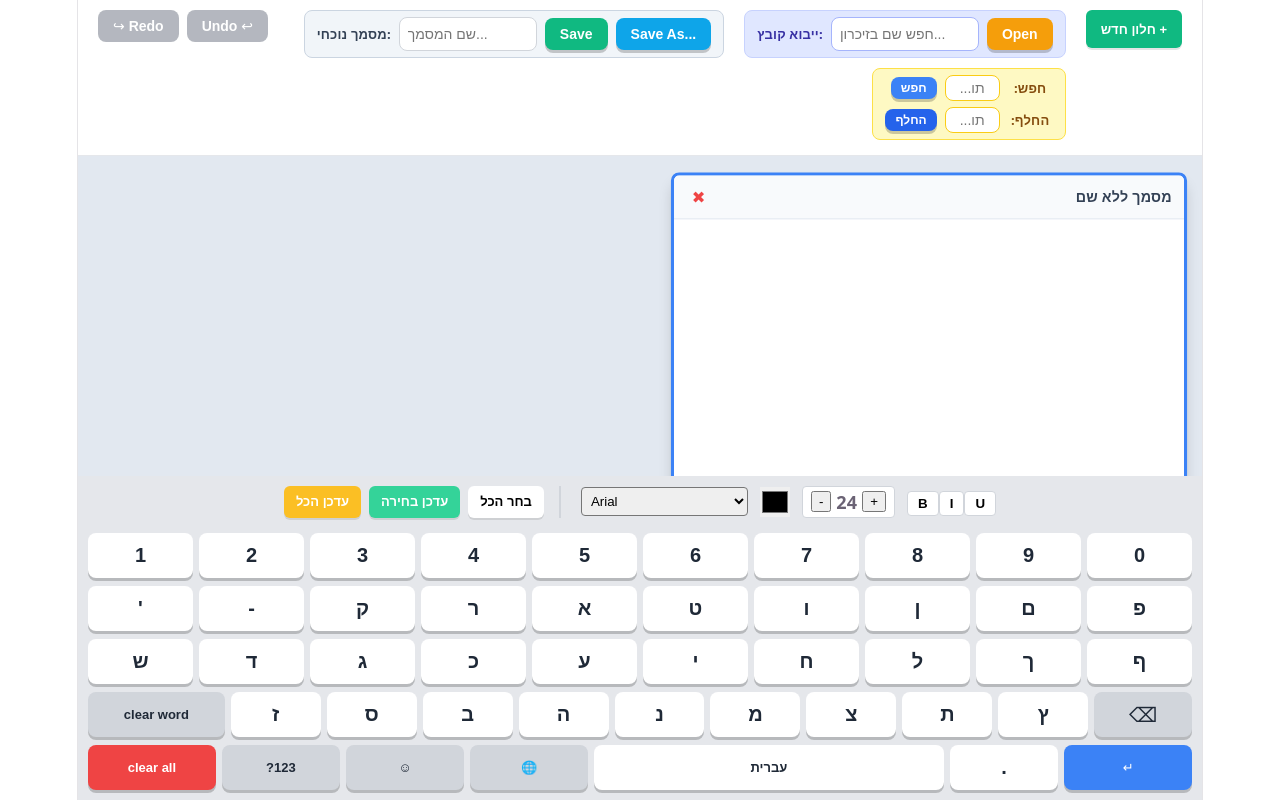
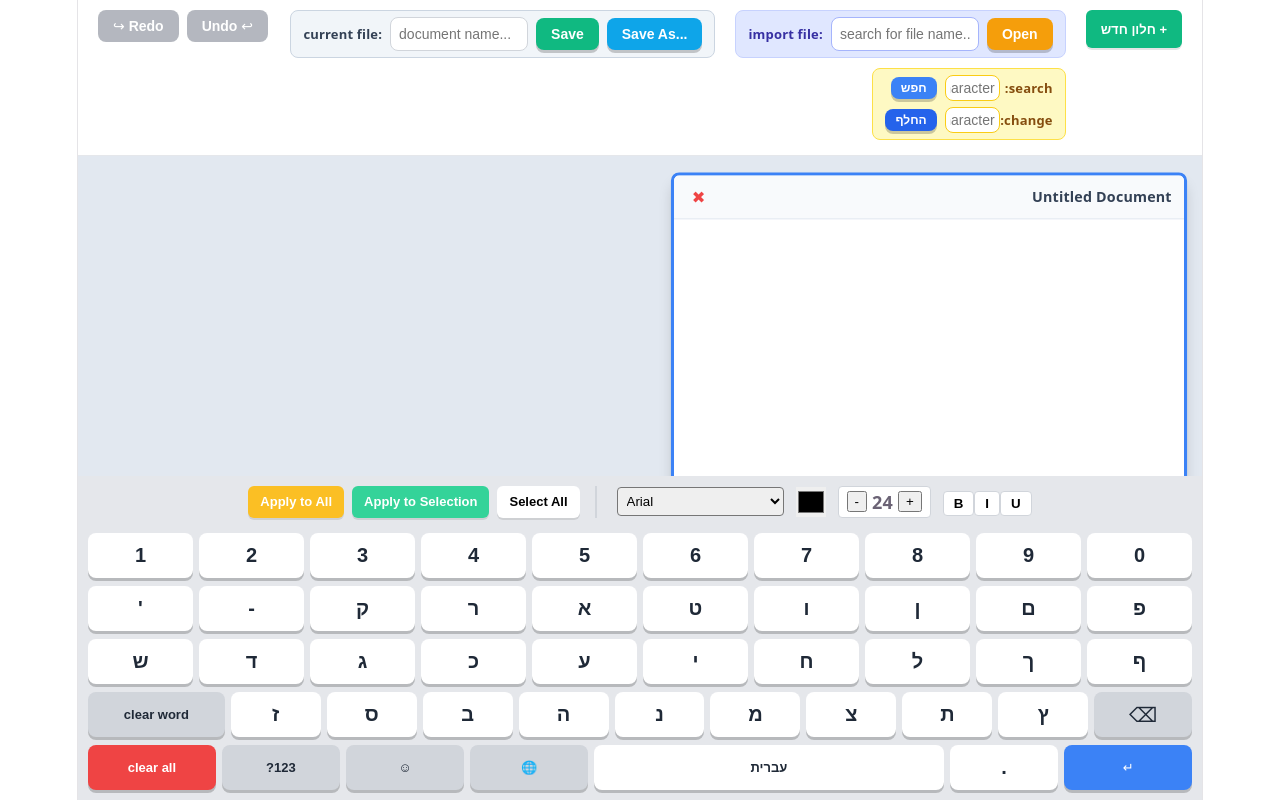
Before and after one commit to MichalZanzuri/FullStack4, a React (Vite) app: page / in a window 1280 px wide. Built offline with nearby package versions, Linux system fonts and the light colour scheme.

Commit message:
some fixes

```diff
--- a/src/App.css
+++ b/src/App.css
@@ -218,7 +218,7 @@
 .format-btn { background: white; border: 1px solid #d1d5db; border-radius: 4px; padding: 4px 10px; cursor: pointer; font-weight: bold; }
 .format-btn.active { background: #3b82f6; color: white; border-color: #2563eb; }
 
-/* סביבת העבודה המרובת חלונות (חלק ג') */
+/* סביבת העבודה המרובת חלונות */
 .windows-workspace {
   flex: 1;
   display: flex;
--- a/src/App.jsx
+++ b/src/App.jsx
@@ -5,7 +5,6 @@ import FileMenu from './components/FileMenu';
 import './App.css';
 
 function App() {
-  // --- חלק ג': ניהול חלונות מרובים ---
   // כל חלון מחזיק את הטקסט, ההיסטוריה ושם הקובץ שלו
   const [windows, setWindows] = useState([
     { id: Date.now(), fileName: "", textArray: [], history: [], redoStack: [] }
@@ -13,11 +12,11 @@ function App() {
   const [activeWindowId, setActiveWindowId] = useState(windows[0].id);
 
   const [language, setLanguage] = useState("he");
-  const [fileToOpen, setFileToOpen] = useState(""); // הסטייט של תיבת הייבוא
+  const [fileToOpen, setFileToOpen] = useState("");
   const [searchChar, setSearchChar] = useState("");
   const [replaceChar, setReplaceChar] = useState("");
 
-  // כלי העיצוב (גלובליים, משפיעים על החלון הפעיל)
+  // כלי העיצוב
   const [textColor, setTextColor] = useState("#000000");
   const [textSize, setTextSize] = useState(24);
   const [fontFamily, setFontFamily] = useState("Arial, sans-serif");
@@ -39,7 +38,7 @@ function App() {
     updateActiveWindow({
       textArray: newArr,
       history: newHistory,
-      redoStack: [] // איפוס Redo
+      redoStack: [] // reset Redo
     });
   };
 
@@ -52,24 +51,24 @@ function App() {
 
   const handleCloseWindow = (idToClose, e) => {
     e.stopPropagation(); // מונע בחירה של החלון כשלוחצים על ה-X
-    if (windows.length === 1) return alert("אי אפשר לסגור את החלון האחרון!");
+    if (windows.length === 1) return alert("cannot close the last window!"); // לא מאפשר לסגור את החלון האחרון
 
     // מציאת החלון שאנחנו רוצים לסגור
     const winToClose = windows.find(w => w.id === idToClose);
 
-    // ההצעה לשמור את הקובץ לפני הסגירה (הדרישה של חלק ג')
-    const confirmSave = window.confirm(`האם תרצי לשמור את "${winToClose.fileName || 'מסמך ללא שם'}" לפני הסגירה?`);
+    // ההצעה לשמור את הקובץ לפני הסגירה
+    const confirmSave = window.confirm(`do you want to save "${winToClose.fileName || 'Untitled'}" before closing?`);
 
     if (confirmSave) {
       let saveName = winToClose.fileName;
       // אם אין לקובץ שם, נבקש מהמשתמש להזין אחד
       if (!saveName) {
-        saveName = prompt("הכניסי שם לשמירת הקובץ:", "מסמך_שנסגר");
+        saveName = prompt("enter a name for the file:", "documento");
       }
-      // מבצעים את השמירה ל-Local Storage
+      // save to Local Storage
       if (saveName) {
         localStorage.setItem(saveName, JSON.stringify(winToClose.textArray));
-        alert(`הקובץ "${saveName}" נשמר בהצלחה!`);
+        alert(`the file "${saveName}" was saved successfully!`);
       }
     }
 
@@ -162,22 +161,22 @@ function App() {
 
   // --- ניהול קבצים (פועל על החלון הפעיל) ---
   const handleSave = () => {
-    if (!activeWindow.fileName) return alert("נא להזין שם קובץ, או להשתמש ב-Save As!");
+    if (!activeWindow.fileName) return alert("Save As!");
     localStorage.setItem(activeWindow.fileName, JSON.stringify(activeWindow.textArray));
-    alert(`הקובץ "${activeWindow.fileName}" נשמר בהצלחה!`);
+    alert(`the file "${activeWindow.fileName}" was saved successfully!`);
   };
 
   const handleSaveAs = () => {
-    const newFileName = prompt("הכניסי שם חדש לשמירת הקובץ:", activeWindow.fileName || "עותק_חדש");
+    const newFileName = prompt("enter a new name for the file:", activeWindow.fileName || "Untitled");
     if (newFileName) {
       updateActiveWindow({ fileName: newFileName });
       localStorage.setItem(newFileName, JSON.stringify(activeWindow.textArray));
-      alert(`הקובץ נשמר בשם החדש: "${newFileName}"`);
+      alert(`the file was saved with the new name: "${newFileName}"`);
     }
   };
 
   const handleOpen = () => {
-    if (!fileToOpen) return alert("נא להזין שם קובץ לפתיחה בתיבת הייבוא!");
+    if (!fileToOpen) return alert("please enter a file name to open in the import box!");
 
     const saved = localStorage.getItem(fileToOpen);
 
@@ -185,7 +184,7 @@ function App() {
       try {
         const loadedContent = JSON.parse(saved);
 
-        // יצירת חלון חדש לגמרי
+        //add new window
         const newWin = {
           id: Date.now(),
           fileName: fileToOpen,
@@ -201,10 +200,10 @@ function App() {
         setFileToOpen("");
 
       } catch (e) {
-        alert("שגיאה בקריאת הקובץ.");
+        alert("error reading the file.");
       }
     } else {
-      alert(`לא נמצא קובץ בשם "${fileToOpen}" ב-Local Storage.`);
+      alert(`file not found: "${fileToOpen}" in   Local Storage.`);
     }
   };
 
@@ -241,9 +240,9 @@ function App() {
 
                 {/* שורת חיפוש */}
                 <div style={{ display: 'flex', gap: '8px', alignItems: 'center' }}>
-                  <span style={{ fontSize: '13px', fontWeight: 'bold', color: '#854d0e', width: '45px' }}>חפש:</span>
+                  <span style={{ fontSize: '13px', fontWeight: 'bold', color: '#854d0e', width: '45px' }}>search:</span>
                   <input
-                    placeholder="תו..."
+                    placeholder="character..."
                     value={searchChar}
                     onChange={(e) => setSearchChar(e.target.value)}
                     maxLength="1"
@@ -255,9 +254,9 @@ function App() {
 
                 {/* שורת החלפה */}
                 <div style={{ display: 'flex', gap: '8px', alignItems: 'center' }}>
-                  <span style={{ fontSize: '13px', fontWeight: 'bold', color: '#854d0e', width: '45px' }}>החלף:</span>
+                  <span style={{ fontSize: '13px', fontWeight: 'bold', color: '#854d0e', width: '45px' }}>change:</span>
                   <input
-                    placeholder="תו..."
+                    placeholder="character..."
                     value={replaceChar}
                     onChange={(e) => setReplaceChar(e.target.value)}
                     maxLength="1"
@@ -273,8 +272,8 @@ function App() {
 
           {/* --- צד שמאל למעלה: Undo ו-Redo --- */}
           <div style={{ display: 'flex', gap: '8px' }}>
-            <button className="undo-btn" style={{ padding: '8px 15px', fontSize: '14px' }} onClick={handleUndo} disabled={activeWindow.history.length === 0} title="בטל פעולה">↩ Undo</button>
-            <button className="undo-btn" style={{ padding: '8px 15px', fontSize: '14px' }} onClick={handleRedo} disabled={activeWindow.redoStack.length === 0} title="בצע שוב">Redo ↪</button>
+            <button className="undo-btn" style={{ padding: '8px 15px', fontSize: '14px' }} onClick={handleUndo} disabled={activeWindow.history.length === 0} title="Undo">↩ Undo</button>
+            <button className="undo-btn" style={{ padding: '8px 15px', fontSize: '14px' }} onClick={handleRedo} disabled={activeWindow.redoStack.length === 0} title="Redo">Redo ↪</button>
           </div>
 
         </div>
@@ -289,7 +288,7 @@ function App() {
             onClick={() => setActiveWindowId(win.id)}
           >
             <div className="window-header">
-              <span className="window-title">{win.fileName || "מסמך ללא שם"}</span>
+              <span className="window-title">{win.fileName || "Untitled Document"}</span>
               <button className="window-close" onClick={(e) => handleCloseWindow(win.id, e)}>✖</button>
             </div>
             <div className="window-content">
@@ -315,9 +314,9 @@ function App() {
             isUnderline={isUnderline} toggleUnderline={() => setIsUnderline(!isUnderline)}
           />
           <div className="edit-actions">
-            <button className="action-btn" onClick={selectAll}>בחר הכל</button>
-            <button className="action-btn btn-apply-sel" onClick={applyToSelected}>עדכן בחירה</button>
-            <button className="action-btn btn-apply-all" onClick={applyToAll}>עדכן הכל</button>
+            <button className="action-btn" onClick={selectAll}>Select All</button>
+            <button className="action-btn btn-apply-sel" onClick={applyToSelected}>Apply to Selection</button>
+            <button className="action-btn btn-apply-all" onClick={applyToAll}>Apply to All</button>
           </div>
         </div>
 
--- a/src/components/FileMenu.jsx
+++ b/src/components/FileMenu.jsx
@@ -6,29 +6,29 @@ function FileMenu(props) {
 
       {/* אזור 1: ניהול החלון הפעיל (שמירה ושינוי שם) */}
       <div style={{ display: 'flex', gap: '8px', alignItems: 'center', padding: '6px 12px', backgroundColor: '#f1f5f9', borderRadius: '8px', border: '1px solid #cbd5e1' }}>
-        <span style={{ fontSize: '13px', fontWeight: 'bold', color: '#334155' }}>מסמך נוכחי:</span>
+        <span style={{ fontSize: '13px', fontWeight: 'bold', color: '#334155' }}>current file:</span>
         <input
           type="text"
-          placeholder="שם המסמך..."
+          placeholder="document name..."
           value={props.fileName}
           onChange={(e) => props.onFileNameChange(e.target.value)}
           className="file-menu-input"
           style={{ width: '120px' }}
         />
-        <button className="file-menu-button btn-save" onClick={props.onSave} title="שמור">
+        <button className="file-menu-button btn-save" onClick={props.onSave} title="Save">
           Save
         </button>
-        <button className="file-menu-button" style={{ backgroundColor: '#0ea5e9' }} onClick={props.onSaveAs} title="שמור בשם חדש">
+        <button className="file-menu-button" style={{ backgroundColor: '#0ea5e9' }} onClick={props.onSaveAs} title="Save As">
           Save As...
         </button>
       </div>
 
       {/* אזור 2: פתיחת מסמכים מהזיכרון */}
       <div style={{ display: 'flex', gap: '8px', alignItems: 'center', padding: '6px 12px', backgroundColor: '#e0e7ff', borderRadius: '8px', border: '1px solid #c7d2fe' }}>
-        <span style={{ fontSize: '13px', fontWeight: 'bold', color: '#3730a3' }}>ייבוא קובץ:</span>
+        <span style={{ fontSize: '13px', fontWeight: 'bold', color: '#3730a3' }}>import file:</span>
         <input
           type="text"
-          placeholder="חפש שם בזיכרון..."
+          placeholder="search for file name..."
           value={props.fileToOpen}
           onChange={(e) => props.onFileToOpenChange(e.target.value)}
           className="file-menu-input"
```
